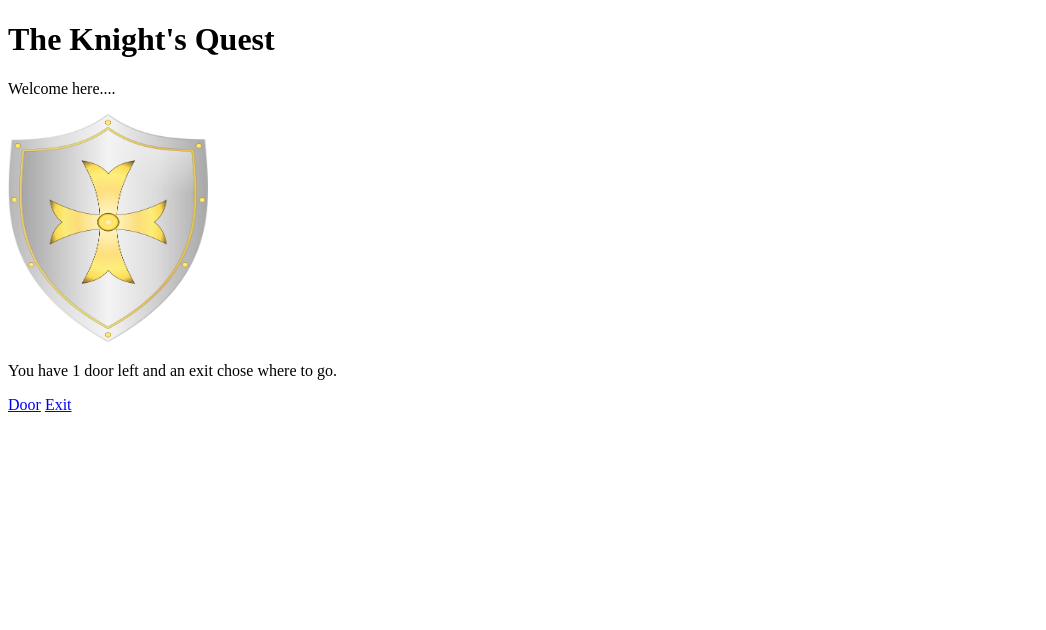
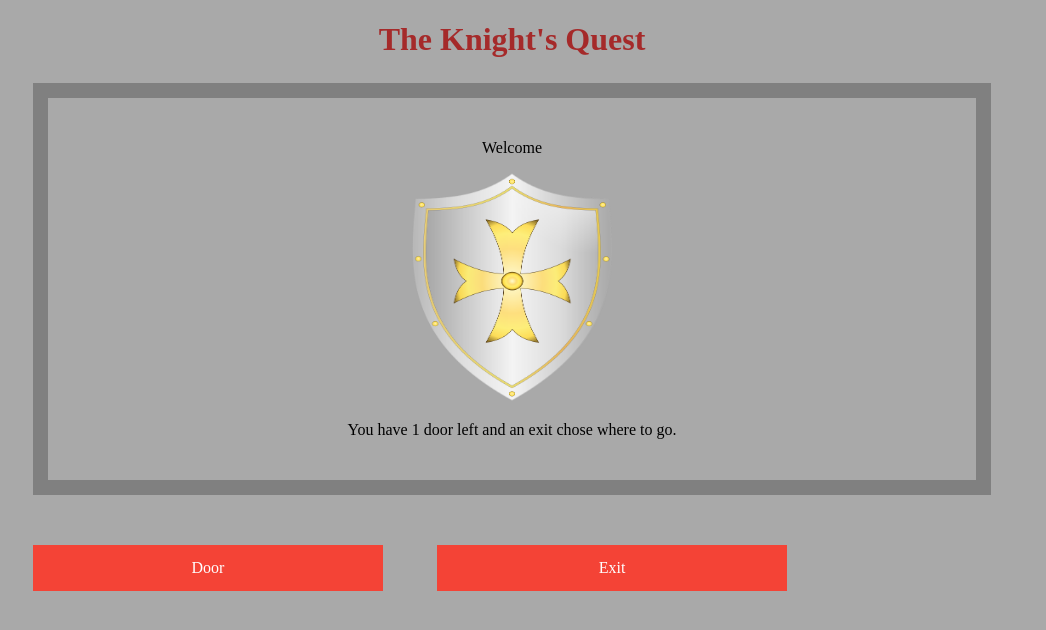
Before and after one commit to aboutalebabed/game-book-adventure, a plain HTML site: page index.html in a window 1280 px wide. Shown: the whole page, without its empty margins (0-1046 px from the left). Drawn offline with Linux system fonts and the light colour scheme.

Commit message:
Styled CSS Added index,page1,page2

```diff
--- /dev/null
+++ b/index.css
@@ -0,0 +1,40 @@
+h1{
+    color: brown;
+}
+
+p{
+    color: black;
+}
+
+body{
+    background-color: darkgrey;
+    padding-right: 20%;
+}
+
+header{
+
+    text-align: center;
+}
+
+#main1{
+    text-align: center;
+    border: 15px solid grey;
+    padding: 25px;
+    margin: 25px;
+    text-align: center;
+}
+
+nav a:link, a:visited {
+    margin: 25px;
+    background-color: #f44336;
+    color: white;
+    padding: 14px 25px;
+    text-align: center;
+    text-decoration: none;
+    display: inline-block;
+    width: 300px;
+}
+
+nav a:hover, a:active {
+    background-color: red;
+}
--- a/index.html
+++ b/index.html
@@ -2,6 +2,7 @@
 <html lang="en">
 <head>
     <meta charset="UTF-8">
+    <link href="index.css" rel="stylesheet">
     <title>The Knight's Quest</title>
 </head>
 <body>
@@ -10,8 +11,8 @@
     <h1>The Knight's Quest</h1>
 </header>
 
-<main>
-    <p>Welcome here....</p>
+<main id="main1">
+    <p>Welcome</p>
     <img src="images/shield.png" style="width:200px;height:228px;">
     <p>You have 1 door left and an exit chose where to go.</p>
 </main>
```
Also changed, not shown: page1.html (+2 -1 lines), page2.html (+2 -1 lines).
